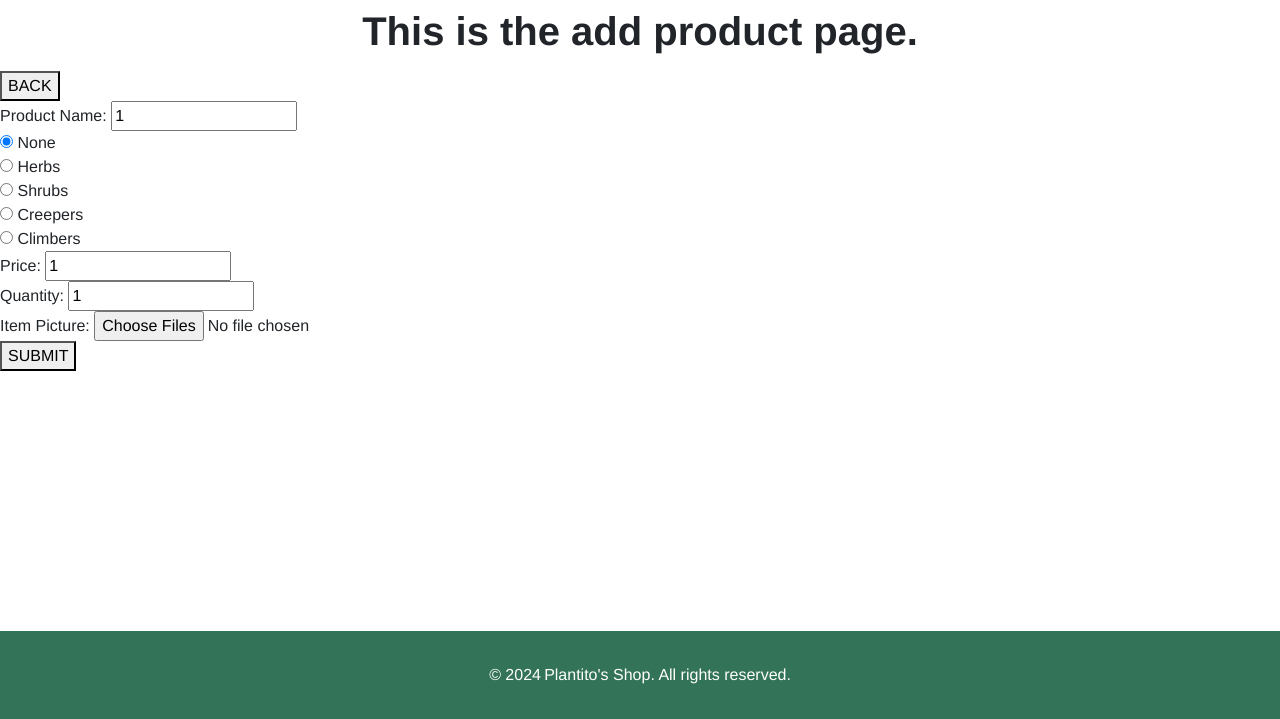
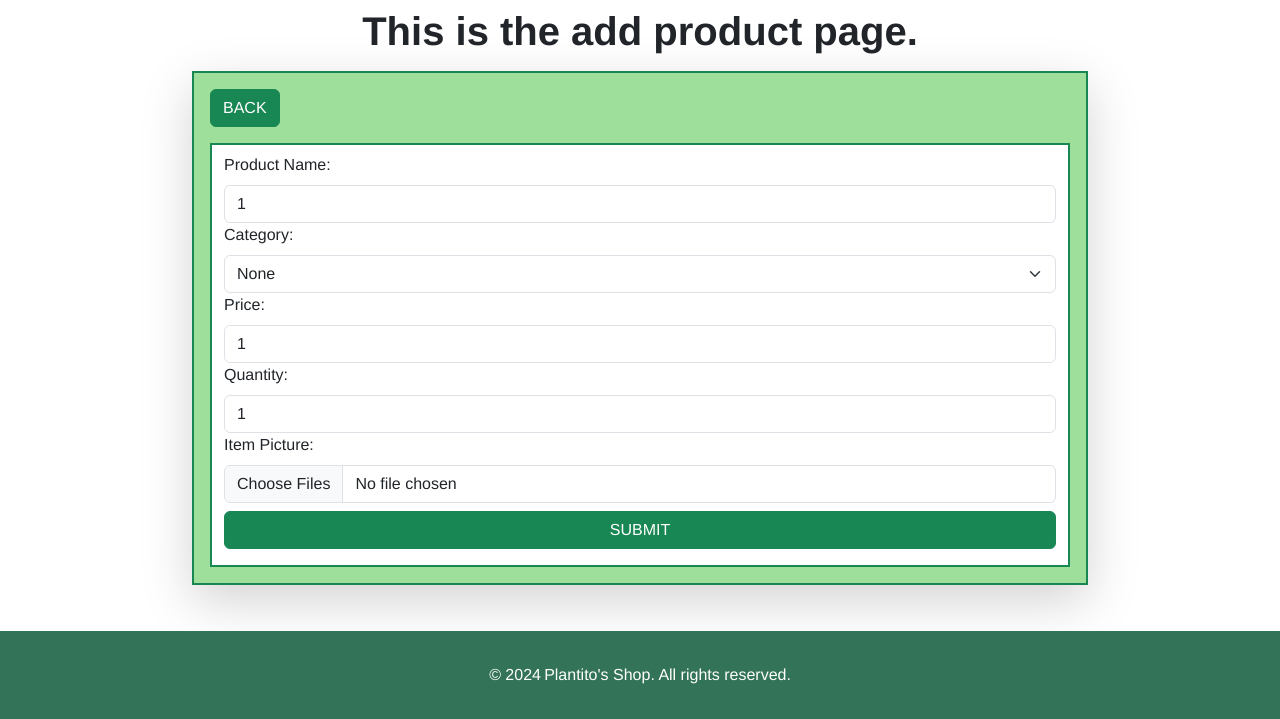
Before and after one commit to sharweng/plantitoshop, a PHP site: page /product/create.php in a window 1280 px wide. Shown: the part 81-800 px from the top of the page. Run offline with PHP 8.4, Linux system fonts and the light colour scheme; the visitor is signed in with stand-in values (Sample User, id 1); data comes from the database, SQL or seed files in the repository; data that the repository does not hold is empty.

Commit message:
create product bootstrap

```diff
--- a/product/create.php
+++ b/product/create.php
@@ -29,45 +29,43 @@
 </head>
 <body>
     <h1 class="text-center p-2 fw-bold">This is the add product page.</h1>
-    <form action="create.php" method="post">
-        <button class="add-button" name="back">BACK</button>
+    <div class="container-sm outer-box p-3 mb-3 shadow-lg  border border-success border-2">
+        <div class="row top-header pb-3 justify-content-between">
+            <div class="col-2 d-flex align-items-center justify-content-start">
+                <form action="" method="post">
+                    <button class="btn btn-success" name="back">BACK</button>
                 </form>
+            </div>
+            <div class="col-4 d-flex align-items-center justify-content-end">
+            </div>
+        </div>
+        <div class="container inner-box border border-success border-2 py-2">
             <form method="post" action="store.php" enctype="multipart/form-data">
-        <label>Product Name:</label>
-        <input class="inputbox" type="text" name="description" value="<?php
+                <label class="form-label">Product Name:</label>
+                <input class="form-control" type="text" name="description" value="<?php
                     if(isset($_SESSION['desc'])){
                         echo $_SESSION['desc'];
                     }?>" required/>
-        <br>
+                <label class="form-label">Category:</label>
+                <select class="form-select" name="category">
                 <?php
-        $firstTime = true;
-        while($row = mysqli_fetch_array($result)){
-            if($firstTime){
-                echo "<input type=\"radio\" id=\"cat\" name=\"category\" value=\"{$row['cat_id']}\" checked>
-                <label>{$row['description']}</label>
-                <br>
-                ";
-            }else{
-                echo "<input type=\"radio\" id=\"cat\" name=\"category\" value=\"{$row['cat_id']}\">
-                <label>{$row['description']}</label>
-                <br>
-                ";
-            }
-            $firstTime = false;
+                    while($categories = mysqli_fetch_array($result)){
+                        if($categories['cat_id'] == $row['cat_id'])
+                            echo "<option selected value=\"{$categories['cat_id']}\">{$categories['description']}</option>";
+                        else
+                            echo "<option value=\"{$categories['cat_id']}\">{$categories['description']}</option>";
                     }
                 ?>
-        <label>Price:</label>
-        <input class="inputbox" type="text" name="price" value="<?php
+                </select>
+                <label class="form-label">Price:</label>
+                <input class="form-control" type="text" name="price" value="<?php
                     if(isset($_SESSION['prc'])){
                         echo $_SESSION['prc'];
                     }?>" required/>
-        <br>
-        <label>Quantity:</label>
-        <input class="inputbox" type="number" value="1" placeholder="1" name="quantity" min="1" required>
-        <br>
-        <label>Item Picture:</label>
-        <input class="inputbox" type="file" name="img_path[]" multiple required accept="image/*">
-        <br>
+                <label class="form-label">Quantity:</label>
+                <input class="form-control" type="number" value="1" placeholder="1" name="quantity" min="1" required>
+                <label class="form-label">Item Picture:</label>
+                <input class="form-control" type="file" name="img_path[]" multiple required accept="image/*">
                 <?php
                     if(isset($_SESSION['descError'])){
                         echo $_SESSION['descError'];
@@ -86,8 +84,10 @@
                         unset($_SESSION['imgError']);
                     }
                 ?>
-        <button class="button" name="submit">SUBMIT</button>
+                <button class="btn btn-success w-100 form-btn my-2" name="submit">SUBMIT</button>
             </form>
+        </div>
+    </div>
 </body>
 </html>
 <?php
```
Lines whose indentation alone changed are shown as unchanged.
